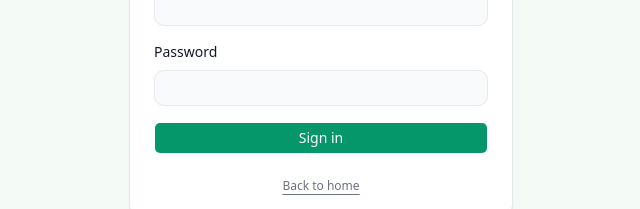
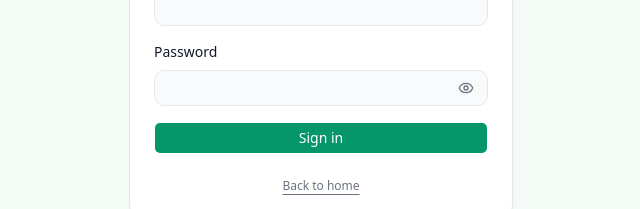
Before and after one commit to Rahul-Das-Sarma/easybill, a Next.js app: page /login in a window 1280 px wide. Shown: the part 421-630 px from the top of the page, without its empty margins (319-959 px from the left). Built offline with nearby package versions, Linux system fonts and the light colour scheme; no server answers.

Commit message:
feat: add show password

```diff
--- a/src/components/login-form.tsx
+++ b/src/components/login-form.tsx
@@ -2,6 +2,7 @@
 
 import { useRouter, useSearchParams } from "next/navigation";
 import { useState } from "react";
+import { Eye, EyeOff } from "lucide-react";
 
 import { Button } from "@/components/ui/button";
 import { createClient } from "@/lib/supabase/client";
@@ -21,6 +22,7 @@ export function LoginForm() {
   const [mode, setMode] = useState<"signin" | "signup">("signin");
   const [email, setEmail] = useState("");
   const [password, setPassword] = useState("");
+  const [showPassword, setShowPassword] = useState(false);
   const [error, setError] = useState<string | null>(urlError);
   const [info, setInfo] = useState<string | null>(null);
   const [loading, setLoading] = useState(false);
@@ -150,10 +152,11 @@ export function LoginForm() {
         <label htmlFor="password" className="text-sm font-medium">
           Password
         </label>
+        <div className="relative">
           <input
             id="password"
             name="password"
-          type="password"
+            type={showPassword ? "text" : "password"}
             autoComplete={
               mode === "signin" ? "current-password" : "new-password"
             }
@@ -161,8 +164,22 @@ export function LoginForm() {
             minLength={6}
             value={password}
             onChange={(e) => setPassword(e.target.value)}
-          className="h-9 rounded-lg border border-input bg-background px-3 text-sm outline-none ring-ring focus-visible:ring-2"
+            className="h-9 w-full rounded-lg border border-input bg-background px-3 pr-10 text-sm outline-none ring-ring focus-visible:ring-2"
           />
+          <button
+            type="button"
+            className="absolute top-1/2 right-2 flex size-7 -translate-y-1/2 items-center justify-center rounded-md text-muted-foreground hover:text-foreground"
+            aria-label={showPassword ? "Hide password" : "Show password"}
+            aria-pressed={showPassword}
+            onClick={() => setShowPassword((v) => !v)}
+          >
+            {showPassword ? (
+              <EyeOff className="size-4" aria-hidden />
+            ) : (
+              <Eye className="size-4" aria-hidden />
+            )}
+          </button>
+        </div>
       </div>
       {error ? (
         <p className="text-sm text-destructive" role="alert">
```
Lines whose indentation alone changed are shown as unchanged.
